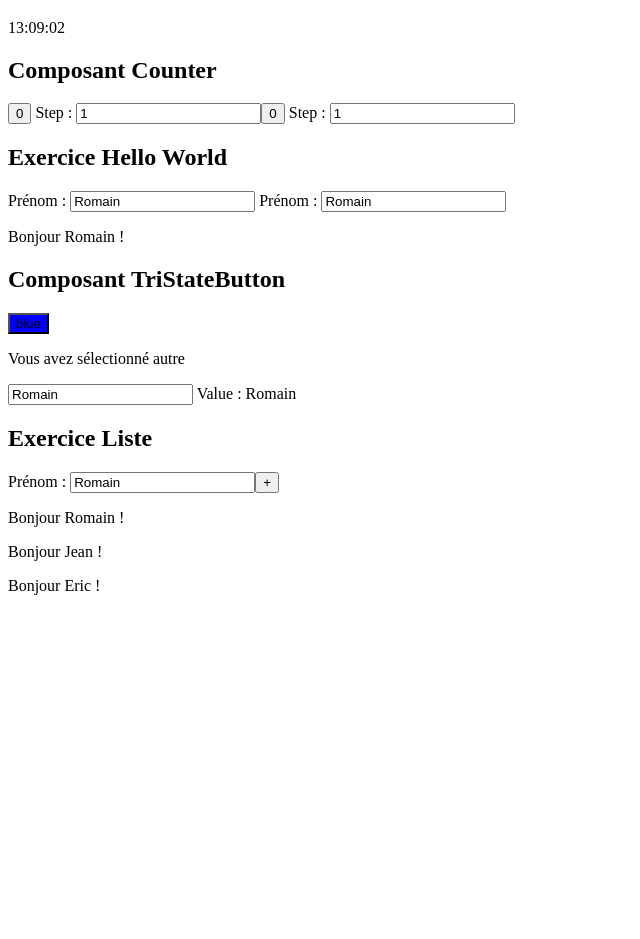
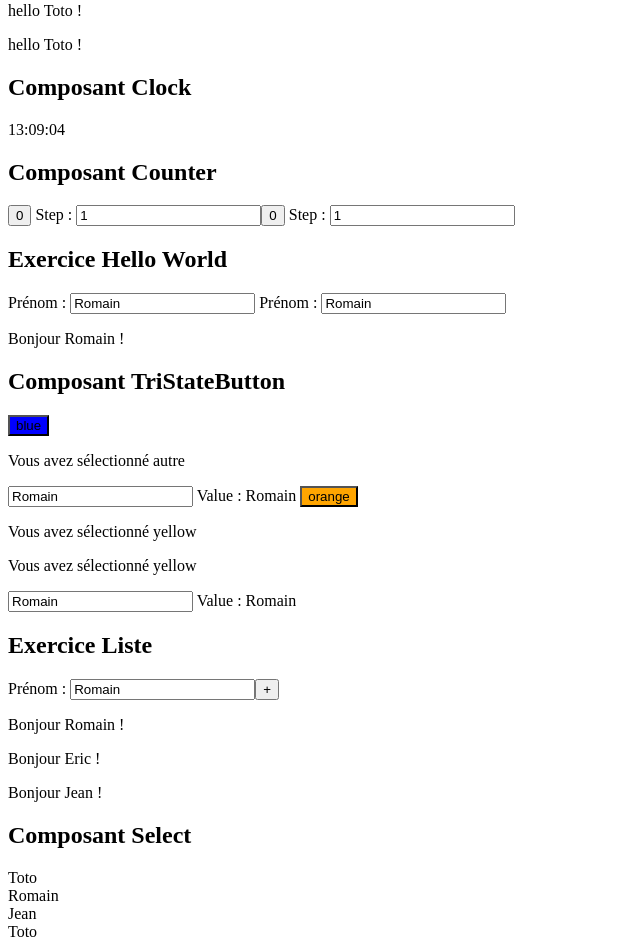
Before and after one commit to bioub/Formation_Angular_STMicroelectronics_2020_07, an Angular app in the folder hello-angular/: page / in a window 1280 px wide. Shown: the part 133-1072 px from the top of the page, without its empty margins (0-640 px from the left). Before the commit the page ends 800 px from the top, so only its background shows below. Built offline with nearby package versions, Linux system fonts and the light colour scheme.

Commit message:
Jour 1.3

```diff
--- a/hello-angular/src/app/app.component.html
+++ b/hello-angular/src/app/app.component.html
@@ -1,18 +1,46 @@
 <h2>Composant Hello</h2>
 <app-hello></app-hello>
+
+<app-hello name="Toto"></app-hello>
+<app-hello [name]="'Toto'"></app-hello>
+<app-hello [name]="prenom"></app-hello>
 
 <h2>Composant Clock</h2>
 <app-clock></app-clock>
 
 <h2>Composant Counter</h2>
-<app-counter></app-counter> <!-- new CounterComponent() -->
 <app-counter></app-counter>
+<!-- new CounterComponent() -->
+<app-counter></app-counter>
+<!-- new CounterComponent() -->
 
 <h2>Exercice Hello World</h2>
 <app-exercice-hello-world></app-exercice-hello-world>
 
 <h2>Composant TriStateButton</h2>
 <app-tri-state-button></app-tri-state-button>
+<app-tri-state-button
+  [states]="['purple', 'pink', 'orange']"
+  [indexShown]="2"
+></app-tri-state-button>
 
 <h2>Exercice Liste</h2>
 <app-hello-list></app-hello-list>
+
+<h2>Composant Select</h2>
+<!-- <app-select
+  [items]="['Romain', 'Jean', 'Toto']"
+  [selected]="prenom"
+  (selectedChange)="prenom = $event"
+></app-select>
+ -->
+ <app-select
+  [items]="['Romain', 'Jean', 'Toto']"
+  [(selected)]="prenom"
+></app-select>
+
+<!-- <app-select
+  [items]="['Romain', 'Jean', 'Toto']"
+  (selectedChange)="prenom = $event"
+></app-select>
+ -->
--- a/hello-angular/src/app/app.component.ts
+++ b/hello-angular/src/app/app.component.ts
@@ -5,5 +5,5 @@ import { Component } from '@angular/core';
   templateUrl: './app.component.html',
 })
 export class AppComponent {
-
+  prenom = 'Toto';
 }
--- a/hello-angular/src/app/app.module.ts
+++ b/hello-angular/src/app/app.module.ts
@@ -9,6 +9,7 @@ import { CounterComponent } from './counter/counter.component';
 import { ExerciceHelloWorldComponent } from './exercice-hello-world/exercice-hello-world.component';
 import { TriStateButtonComponent } from './tri-state-button/tri-state-button.component';
 import { HelloListComponent } from './hello-list/hello-list.component';
+import { SelectComponent } from './select/select.component';
 
 @NgModule({
   declarations: [
@@ -19,6 +20,7 @@ import { HelloListComponent } from './hello-list/hello-list.component';
     ExerciceHelloWorldComponent,
     TriStateButtonComponent,
     HelloListComponent,
+    SelectComponent,
 
     // Directive
     // Pipe
--- a/hello-angular/src/app/clock/clock.component.ts
+++ b/hello-angular/src/app/clock/clock.component.ts
@@ -1,4 +1,4 @@
-import { Component, OnInit } from '@angular/core';
+import { Component, OnInit, Input } from '@angular/core';
 
 @Component({
   selector: 'app-clock',
@@ -8,13 +8,14 @@ import { Component, OnInit } from '@angular/core';
 export class ClockComponent implements OnInit {
 
   now = new Date();
+  @Input() delay = 1000;
 
   constructor() { }
 
   ngOnInit(): void {
     setInterval(() => {
       this.now = new Date();
-    }, 3000);
+    }, this.delay);
   }
 
 }
--- a/hello-angular/src/app/hello-list/hello-list.component.html
+++ b/hello-angular/src/app/hello-list/hello-list.component.html
@@ -9,10 +9,9 @@
 <label>
     Prénom : <input type="text" [(ngModel)]="prenom">
 </label>
-<button>+</button>
+<!-- <button (click)="addPrenom()">+</button> -->
+<button (click)="liste.push(prenom)">+</button>
 <!-- Exercice 2 : Au click de ce bouton, ajouter l'élément dans le tableau -->
 
 <!-- Exercice 1 : Boucler sur le tableau liste (pour afficher les prénoms) -->
-<p>Bonjour Romain !</p>
-<p>Bonjour Jean !</p>
-<p>Bonjour Eric !</p>
+<p *ngFor="let prenom of liste">Bonjour {{ prenom }} !</p>
--- a/hello-angular/src/app/hello-list/hello-list.component.ts
+++ b/hello-angular/src/app/hello-list/hello-list.component.ts
@@ -1,19 +1,20 @@
-import { Component, OnInit } from '@angular/core';
+import { Component, OnInit } from "@angular/core";
 
 @Component({
-  selector: 'app-hello-list',
-  templateUrl: './hello-list.component.html',
-  styleUrls: ['./hello-list.component.css']
+  selector: "app-hello-list",
+  templateUrl: "./hello-list.component.html",
+  styleUrls: ["./hello-list.component.css"],
 })
 export class HelloListComponent implements OnInit {
+  liste = ["Romain", "Eric", "Jean"];
 
-  liste = ['Romain', 'Eric', 'Jean'];
+  prenom = "Romain";
 
-  prenom = 'Romain'
+  constructor() {}
 
-  constructor() { }
+  ngOnInit(): void {}
 
-  ngOnInit(): void {
+  addPrenom() {
+    this.liste.push(this.prenom);
   }
-
 }
--- a/hello-angular/src/app/hello/hello.component.ts
+++ b/hello-angular/src/app/hello/hello.component.ts
@@ -1,4 +1,4 @@
-import { Component } from '@angular/core';
+import { Component, Input } from '@angular/core';
 
 @Component({
   selector: 'app-hello',
@@ -6,5 +6,5 @@ import { Component } from '@angular/core';
   styleUrls: ['./hello.component.css']
 })
 export class HelloComponent {
-  name = 'Romain';
+  @Input() name = 'Romain';
 }
--- /dev/null
+++ b/hello-angular/src/app/select/select.component.html
@@ -0,0 +1,6 @@
+<div class="selected">{{ selected }}</div>
+<div class="menu">
+    <div class="item" *ngFor="let item of items" (click)="selectedChange.emit(item)">
+        {{ item }}
+    </div>
+</div>
--- /dev/null
+++ b/hello-angular/src/app/select/select.component.ts
@@ -0,0 +1,26 @@
+import { Component, OnInit, Input, Output, EventEmitter } from '@angular/core';
+
+@Component({
+  selector: 'app-select',
+  templateUrl: './select.component.html',
+  styleUrls: ['./select.component.css']
+})
+export class SelectComponent implements OnInit {
+
+  @Input() items = [];
+  @Input() selected = '';
+  @Output() selectedChange = new EventEmitter();
+
+  constructor() {
+    // console.log('constructor', this.items);
+    // this.selectedChange.emit('Toto');
+  }
+
+  ngOnInit(): void {
+    // console.log('ngOnInit', this.items);
+    if (!this.selected && this.items.length) {
+      this.selected = this.items[0];
+    }
+  }
+
+}
--- a/hello-angular/src/app/tri-state-button/tri-state-button.component.ts
+++ b/hello-angular/src/app/tri-state-button/tri-state-button.component.ts
@@ -1,4 +1,4 @@
-import { Component, OnInit } from '@angular/core';
+import { Component, OnInit, Input } from '@angular/core';
 
 @Component({
   selector: 'app-tri-state-button',
@@ -7,9 +7,8 @@ import { Component, OnInit } from '@angular/core';
 })
 export class TriStateButtonComponent implements OnInit {
 
-  states = ['blue', 'red', 'yellow'];
-
-  indexShown = 0;
+  @Input() states = ['blue', 'red', 'yellow'];
+  @Input() indexShown = 0;
 
   constructor() { }
 
```
Also changed, not shown: hello-angular/src/app/select/select.component.css (added).
